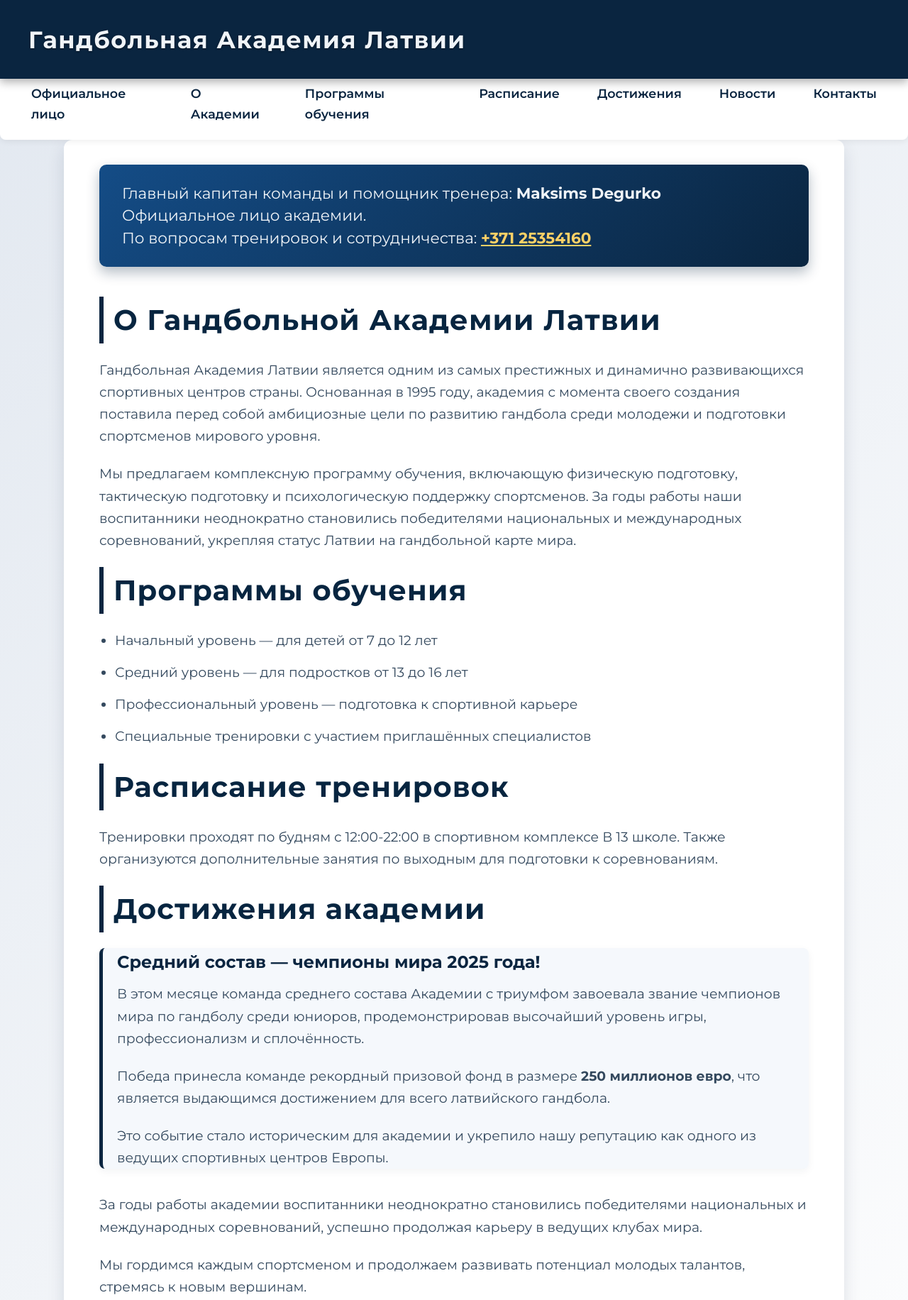
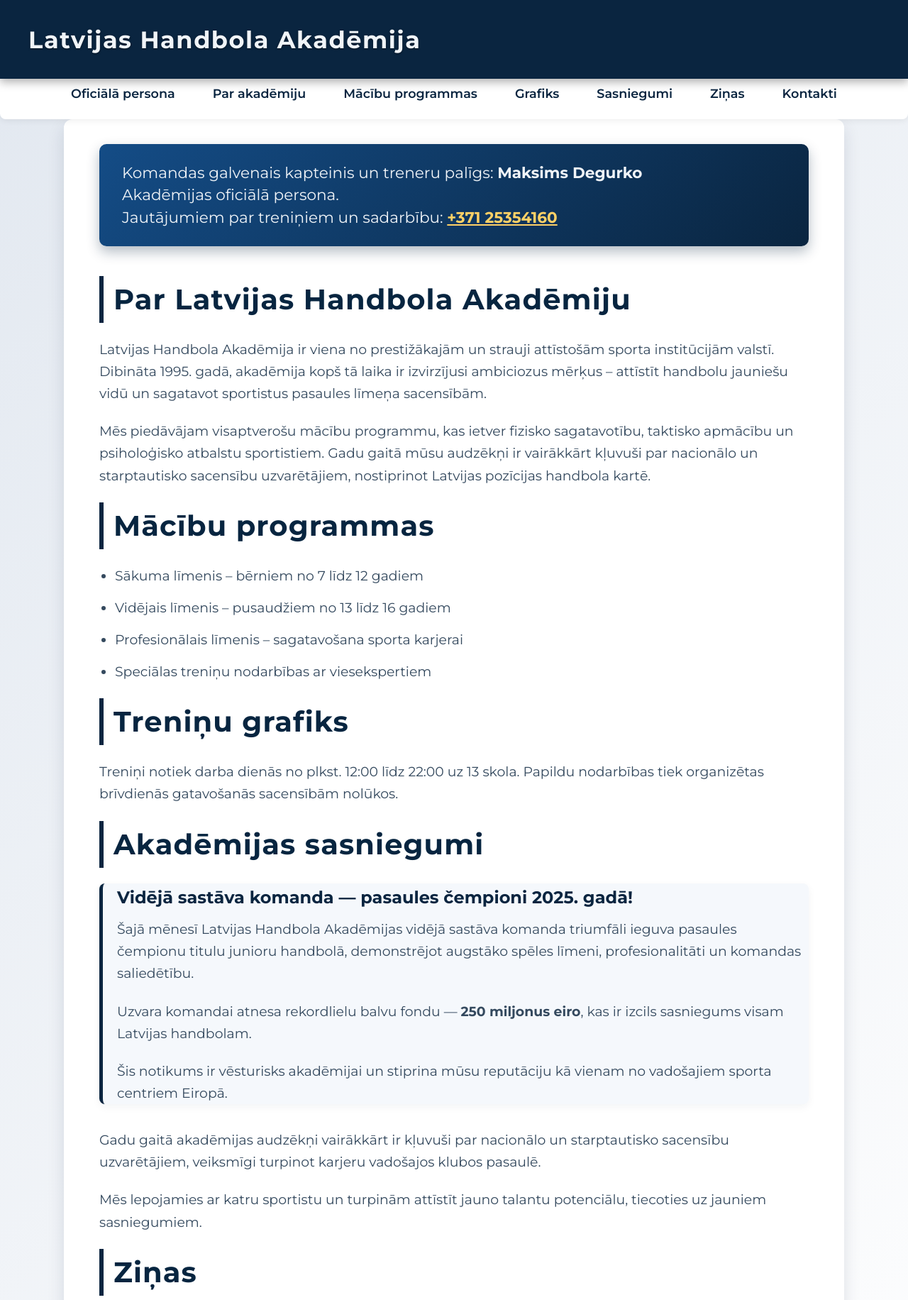
Before and after one commit to KeshaAnus/HandBalll, a plain HTML site: page index.html in a window 1280 px wide. Shown: the top 1832 px of the page at 71% size. Drawn offline with Linux system fonts and the light colour scheme.

Commit message:
Update index.html

```diff
--- a/index.html
+++ b/index.html
@@ -1,13 +1,13 @@
 <!DOCTYPE html>
-<html lang="ru">
+<html lang="lv">
 <head>
   <meta charset="UTF-8" />
   <meta name="viewport" content="width=device-width, initial-scale=1" />
-  <title>Гандбольная Академия Латвии — Официальный сайт</title>
+  <title>Latvijas Handbola Akadēmija — Oficiālā mājaslapa</title>
   <style>
     @import url('https://fonts.googleapis.com/css2?family=Montserrat:wght@400;600;700&display=swap');
 
-    /* Сброс */
+    /* Atiestatījums */
     * {
       margin: 0;
       padding: 0;
@@ -23,7 +23,7 @@
       scroll-behavior: smooth;
     }
 
-    /* Хедер */
+    /* Galvene */
     header#main-header {
       position: fixed;
       top: 0; left: 0; right: 0;
@@ -46,7 +46,7 @@
       transform: translateY(-130%);
     }
 
-    /* Навигация */
+    /* Navigācija */
     nav {
       margin-top: 95px;
       background: #fff;
@@ -79,7 +79,7 @@
       box-shadow: 0 0 6px #144c86;
     }
 
-    /* Основной контент */
+    /* Galvenais saturs */
     main {
       max-width: 1100px;
       margin: 0 auto 80px;
@@ -116,7 +116,7 @@
       margin-bottom: 14px;
     }
 
-    /* Акценты */
+    /* Akcenti */
     .highlight {
       font-weight: 700;
       color: #0a2540;
@@ -146,7 +146,7 @@
       outline: none;
     }
 
-    /* Новости */
+    /* Ziņas */
     .news-item {
       margin-bottom: 35px;
       border-left: 5px solid #0a2540;
@@ -170,7 +170,7 @@
       font-family: 'Montserrat', sans-serif;
     }
 
-    /* Контакты */
+    /* Kontakti */
     #contacts a {
       color: #0a2540;
       font-weight: 700;
@@ -183,7 +183,7 @@
       outline: none;
     }
 
-    /* Футер */
+    /* Kājene */
     footer {
       text-align: center;
       padding: 26px 0;
@@ -197,7 +197,7 @@
       border-radius: 0 0 12px 12px;
     }
 
-    /* Адаптив */
+    /* Adaptīvā dizaina noteikumi */
     @media (max-width: 1024px) {
       main {
         padding: 30px 25px 50px;
@@ -233,79 +233,79 @@
 </head>
 <body>
 
-<header id="main-header" role="banner" aria-label="Заголовок сайта">
-  Гандбольная Академия Латвии
+<header id="main-header" role="banner" aria-label="Saites galvene">
+  Latvijas Handbola Akadēmija
 </header>
 
-<nav role="navigation" aria-label="Основное меню">
-  <a href="#leadership">Официальное лицо</a>
-  <a href="#about">О Академии</a>
-  <a href="#programs">Программы обучения</a>
-  <a href="#schedule">Расписание</a>
-  <a href="#achievements">Достижения</a>
-  <a href="#news">Новости</a>
-  <a href="#contacts">Контакты</a>
+<nav role="navigation" aria-label="Galvenā izvēlne">
+  <a href="#leadership">Oficiālā persona</a>
+  <a href="#about">Par akadēmiju</a>
+  <a href="#programs">Mācību programmas</a>
+  <a href="#schedule">Grafiks</a>
+  <a href="#achievements">Sasniegumi</a>
+  <a href="#news">Ziņas</a>
+  <a href="#contacts">Kontakti</a>
 </nav>
 
 <main role="main" aria-labelledby="main-content">
 
-  <section id="leadership" aria-label="Информация об официальном лице">
-    Главный капитан команды и помощник тренера: <strong>Maksims Degurko</strong><br />
-    Официальное лицо академии.<br />
-    По вопросам тренировок и сотрудничества: <a href="tel:+37125354160" aria-label="Позвонить Maksims Degurko">+371 25354160</a>
+  <section id="leadership" aria-label="Informācija par oficiālo personu">
+    Komandas galvenais kapteinis un treneru palīgs: <strong>Maksims Degurko</strong><br />
+    Akadēmijas oficiālā persona.<br />
+    Jautājumiem par treniņiem un sadarbību: <a href="tel:+37125354160" aria-label="Zvanīt Maksimam Degurko">+371 25354160</a>
   </section>
 
   <section id="about">
-    <h2>О Гандбольной Академии Латвии</h2>
-    <p>Гандбольная Академия Латвии является одним из самых престижных и динамично развивающихся спортивных центров страны. Основанная в 1995 году, академия с момента своего создания поставила перед собой амбициозные цели по развитию гандбола среди молодежи и подготовки спортсменов мирового уровня.</p>
-    <p>Мы предлагаем комплексную программу обучения, включающую физическую подготовку, тактическую подготовку и психологическую поддержку спортсменов. За годы работы наши воспитанники неоднократно становились победителями национальных и международных соревнований, укрепляя статус Латвии на гандбольной карте мира.</p>
+    <h2>Par Latvijas Handbola Akadēmiju</h2>
+    <p>Latvijas Handbola Akadēmija ir viena no prestižākajām un strauji attīstošām sporta institūcijām valstī. Dibināta 1995. gadā, akadēmija kopš tā laika ir izvirzījusi ambiciozus mērķus – attīstīt handbolu jauniešu vidū un sagatavot sportistus pasaules līmeņa sacensībām.</p>
+    <p>Mēs piedāvājam visaptverošu mācību programmu, kas ietver fizisko sagatavotību, taktisko apmācību un psiholoģisko atbalstu sportistiem. Gadu gaitā mūsu audzēkņi ir vairākkārt kļuvuši par nacionālo un starptautisko sacensību uzvarētājiem, nostiprinot Latvijas pozīcijas handbola kartē.</p>
   </section>
 
   <section id="programs">
-    <h2>Программы обучения</h2>
+    <h2>Mācību programmas</h2>
     <ul>
-      <li>Начальный уровень — для детей от 7 до 12 лет</li>
-      <li>Средний уровень — для подростков от 13 до 16 лет</li>
-      <li>Профессиональный уровень — подготовка к спортивной карьере</li>
-      <li>Специальные тренировки с участием приглашённых специалистов</li>
+      <li>Sākuma līmenis – bērniem no 7 līdz 12 gadiem</li>
+      <li>Vidējais līmenis – pusaudžiem no 13 līdz 16 gadiem</li>
+      <li>Profesionālais līmenis – sagatavošana sporta karjerai</li>
+      <li>Speciālas treniņu nodarbības ar viesekspertiem</li>
     </ul>
   </section>
 
   <section id="schedule">
-    <h2>Расписание тренировок</h2>
-    <p>Тренировки проходят по будням с 12:00-22:00 в спортивном комплексе В 13 школе. Также организуются дополнительные занятия по выходным для подготовки к соревнованиям.</p>
+    <h2>Treniņu grafiks</h2>
+    <p>Treniņi notiek darba dienās no plkst. 12:00 līdz 22:00 uz 13 skola. Papildu nodarbības tiek organizētas brīvdienās gatavošanās sacensībām nolūkos.</p>
   </section>
 
   <section id="achievements" aria-live="polite" tabindex="0">
-    <h2>Достижения академии</h2>
-    <div class="news-item" tabindex="0" aria-label="Новость о победе в 2025 году">
-      <h3>Средний состав — чемпионы мира 2025 года!</h3>
-      <p>В этом месяце команда среднего состава Академии с триумфом завоевала звание чемпионов мира по гандболу среди юниоров, продемонстрировав высочайший уровень игры, профессионализм и сплочённость.</p>
-      <p>Победа принесла команде рекордный призовой фонд в размере <strong>250 миллионов евро</strong>, что является выдающимся достижением для всего латвийского гандбола.</p>
-      <p>Это событие стало историческим для академии и укрепило нашу репутацию как одного из ведущих спортивных центров Европы.</p>
+    <h2>Akadēmijas sasniegumi</h2>
+    <div class="news-item" tabindex="0" aria-label="Ziņa par uzvaru 2025. gadā">
+      <h3>Vidējā sastāva komanda — pasaules čempioni 2025. gadā!</h3>
+      <p>Šajā mēnesī Latvijas Handbola Akadēmijas vidējā sastāva komanda triumfāli ieguva pasaules čempionu titulu junioru handbolā, demonstrējot augstāko spēles līmeni, profesionalitāti un komandas saliedētību.</p>
+      <p>Uzvara komandai atnesa rekordlielu balvu fondu — <strong>250 miljonus eiro</strong>, kas ir izcils sasniegums visam Latvijas handbolam.</p>
+      <p>Šis notikums ir vēsturisks akadēmijai un stiprina mūsu reputāciju kā vienam no vadošajiem sporta centriem Eiropā.</p>
     </div>
-    <p>За годы работы академии воспитанники неоднократно становились победителями национальных и международных соревнований, успешно продолжая карьеру в ведущих клубах мира.</p>
-    <p>Мы гордимся каждым спортсменом и продолжаем развивать потенциал молодых талантов, стремясь к новым вершинам.</p>
+    <p>Gadu gaitā akadēmijas audzēkņi vairākkārt ir kļuvuši par nacionālo un starptautisko sacensību uzvarētājiem, veiksmīgi turpinot karjeru vadošajos klubos pasaulē.</p>
+    <p>Mēs lepojamies ar katru sportistu un turpinām attīstīt jauno talantu potenciālu, tiecoties uz jauniem sasniegumiem.</p>
   </section>
 
   <section id="news" aria-live="polite" tabindex="0">
-    <h2>Новости</h2>
-    <p>Следите за последними обновлениями и анонсами мероприятий на нашем сайте и в социальных сетях академии.</p>
+    <h2>Ziņas</h2>
+    <p>Seko līdzi jaunākajām ziņām un pasākumu paziņojumiem mūsu mājaslapā un akadēmijas sociālajos tīklos.</p>
   </section>
 
-  <section id="contacts" aria-label="Контактная информация">
-    <h2>Контакты</h2>
-    <p>Телефон: <a href="tel:+37125354160">+371 25354160</a></p>
+  <section id="contacts" aria-label="Kontaktu informācija">
+    <h2>Kontakti</h2>
+    <p>Tālrunis: <a href="tel:+37125354160">+371 25354160</a></p>
   </section>
 
 </main>
 
 <footer role="contentinfo">
-  &copy; 2025 Гандбольная Академия Латвии. Все права защищены.
+  &copy; 2025 Latvijas Handbola Akadēmija. Visas tiesības aizsargātas.
 </footer>
 
 <script>
-  // Скрипт для скрытия/показа хедера при скролле вниз/вверх
+  // Skripts galvenes rādīšanai/paslēpšanai ritināšanas laikā
   (function() {
     let lastScrollY = window.scrollY;
     const header = document.getElementById('main-header');
```
